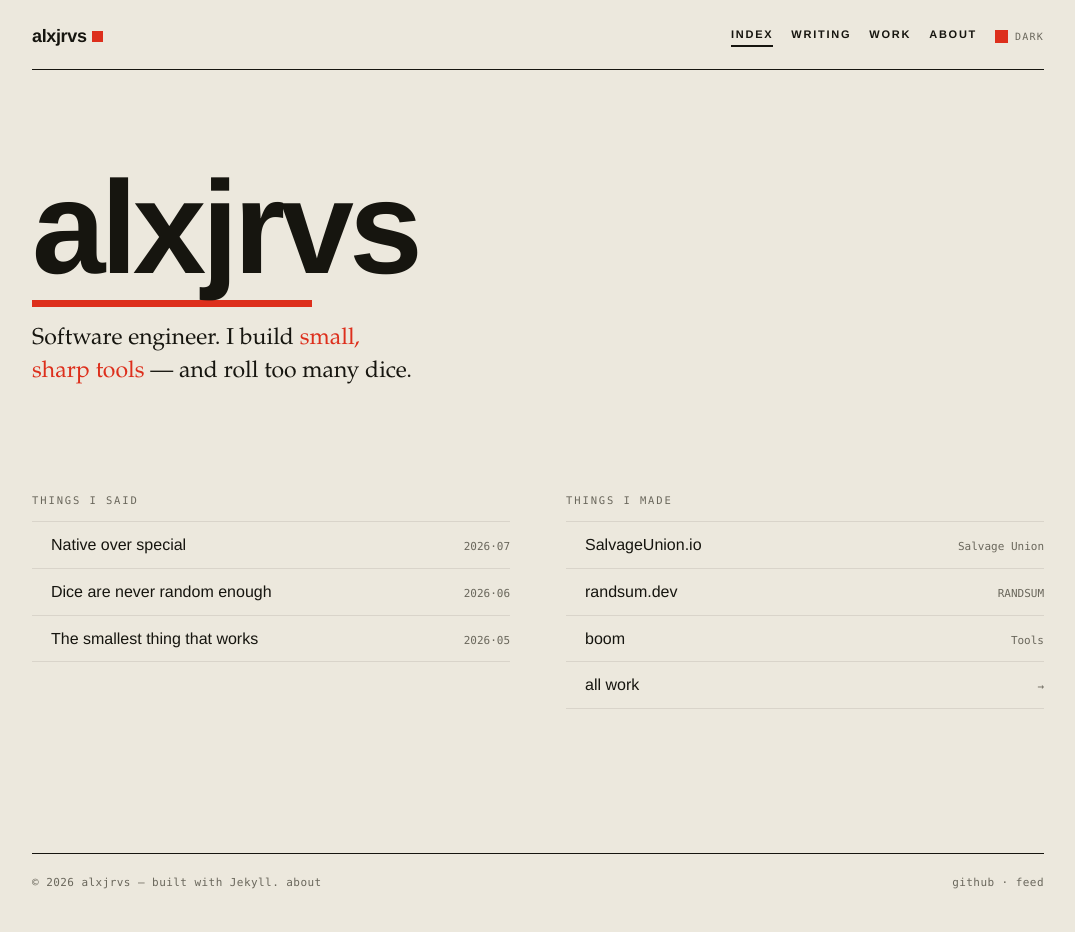
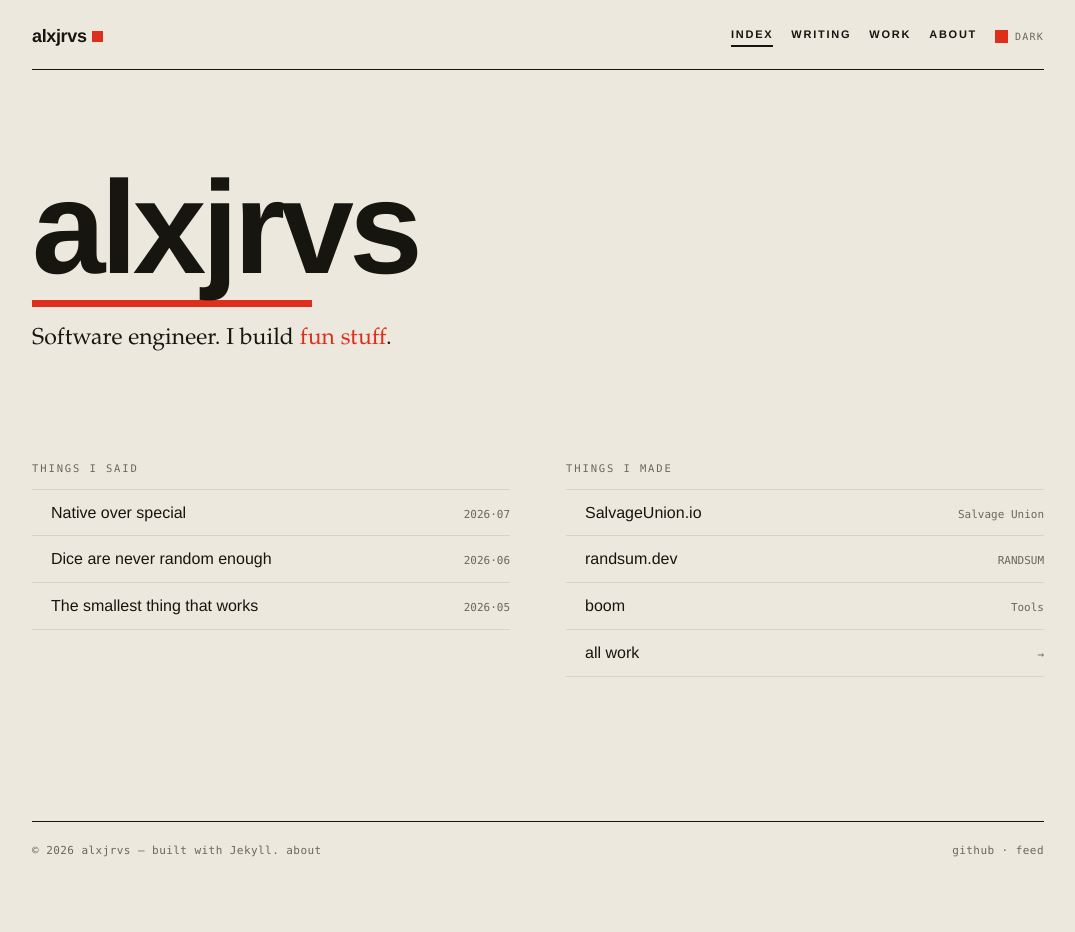
Before and after one commit to alxjrvs/alxjrvs.github.io, a Jekyll site: the page built from index.html, in a window 1280 px wide. Shown: the whole page, without its empty margins (102-1177 px from the left). Built offline with Jekyll 4.4.1, drawn with Linux system fonts in a browser that asks for light colours; after the commit the page ends 900 px from its top, so only the background shows below that.

Commit message:
Hero: tagline → 'I build fun stuff.'

```diff
--- a/index.html
+++ b/index.html
@@ -4,7 +4,7 @@ layout: default
 <section class="hero">
   <h1 class="wordmark">alxjrvs</h1>
   <div class="rule" aria-hidden="true"></div>
-  <p class="tagline">Software engineer. I build <em>small, sharp tools</em> — and roll too many dice.</p>
+  <p class="tagline">Software engineer. I build <em>fun stuff</em>.</p>
 </section>
 
 <section class="columns">
```
